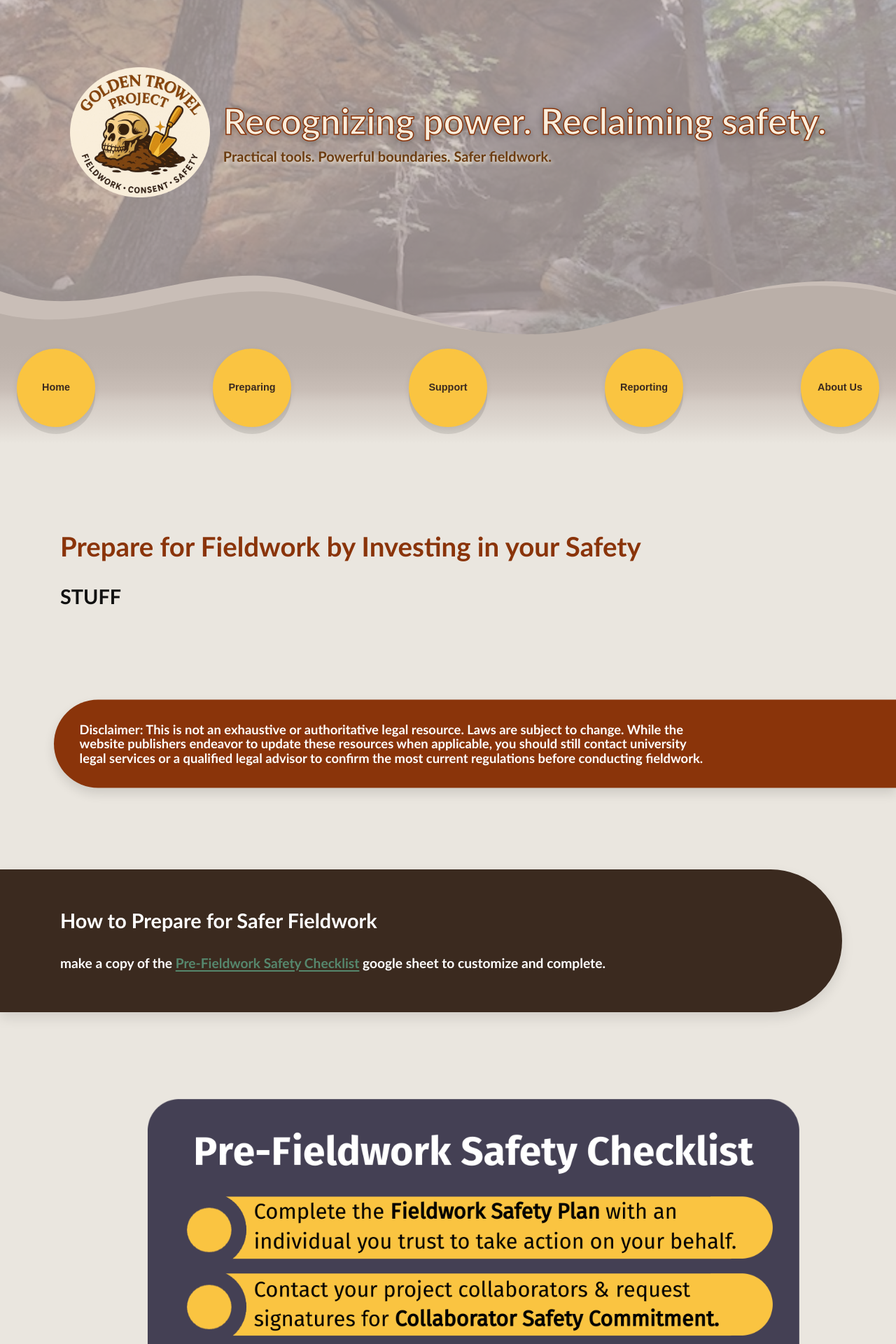
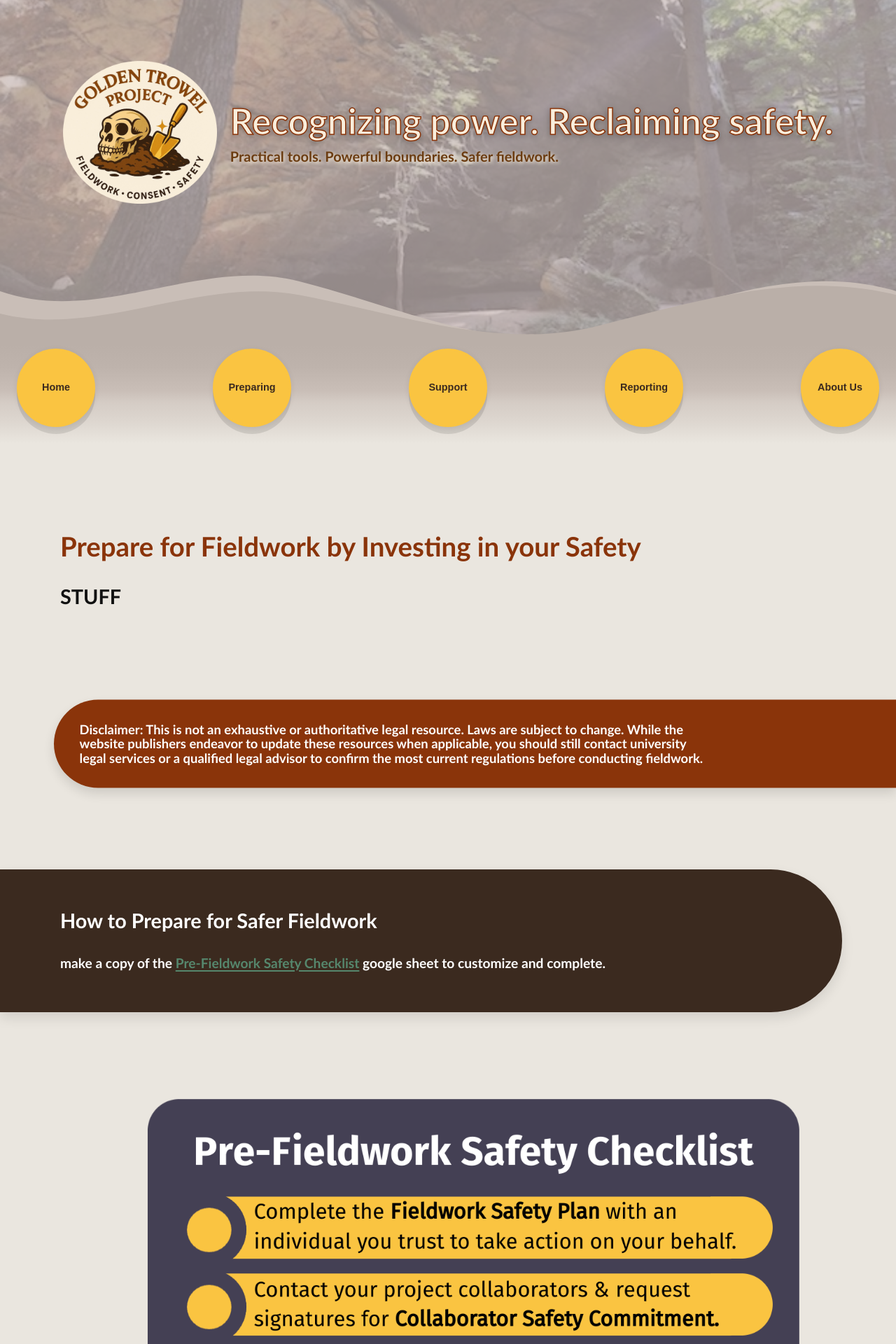
Before and after one commit to AnthroSafetyWarrior/GoldenTrowelProject, a Jekyll site: the page built from _pages/preparing.html, in a window 1280 px wide. Shown: the top 1920 px of the page at 70% size. Built offline with Jekyll 4.4.1, drawn with Linux system fonts in a browser that asks for light colours.

Commit message:
updating name

```diff
--- a/_layouts/default.html
+++ b/_layouts/default.html
@@ -96,7 +96,7 @@
 
   text-shadow: 0 2px 10px rgba(0,0,0,.35);
 }
-.header-content img.site-logo{ width:clamp(200px,11vw,240px); border-radius:12px; }
+.header-content img.site-logo{ width:clamp(220px,11vw,240px); border-radius:12px; }
 .header-text h1{
   color:#f9eedc; margin:.1em 0; font-size:clamp(2.2rem,6.2vw,3.2rem);
   line-height:1.12; -webkit-text-stroke:1.5px var(--logo-orange);
--- a/_pages/preparing.html
+++ b/_pages/preparing.html
@@ -38,12 +38,12 @@
       <img
         src="{{ '/assets/img/Safety-checklist.png' | absolute_url }}?v={{ site.time | date: '%s' }}" alt="Pre-Fieldwork Safety Checklist example"
   loading="lazy" decoding="async" fetchpriority="low"
-  style= "justify-items:start"   </figure>
+  style= " align-items:start"   </figure>
 </section>
 
 
 <!-- 3) PREPARING — pillband -->
-<section class="pillband pill--soil pill--clip-left">
+<section class="pillband pill--slate pill--clip-right">
   <div class="section resources">
     <h2>Build Your Fieldwork Safety Plan</h2>
 <p class="lede">Download and customize your safety materials below to protect yourself and your team.</p>
```
